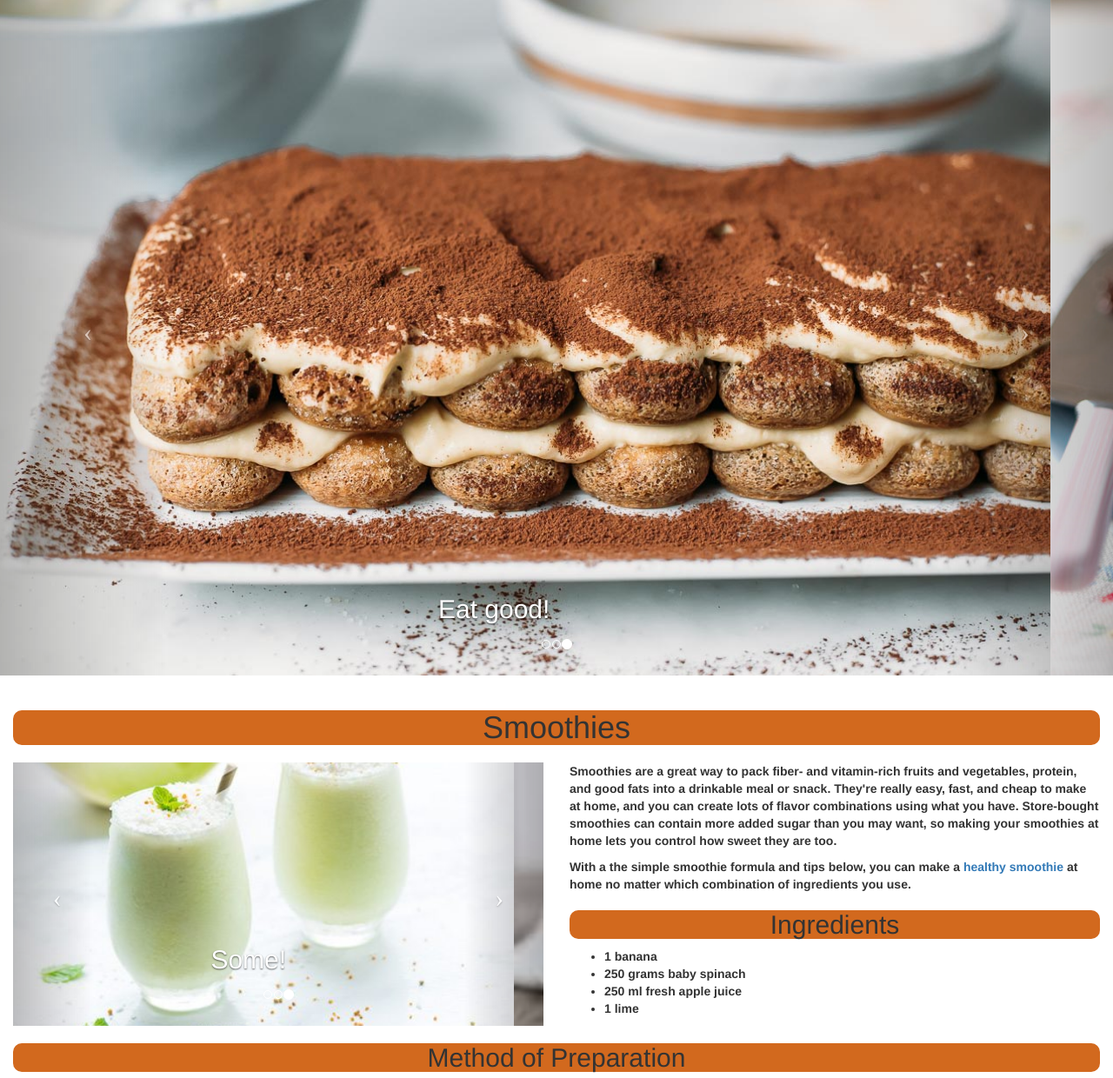
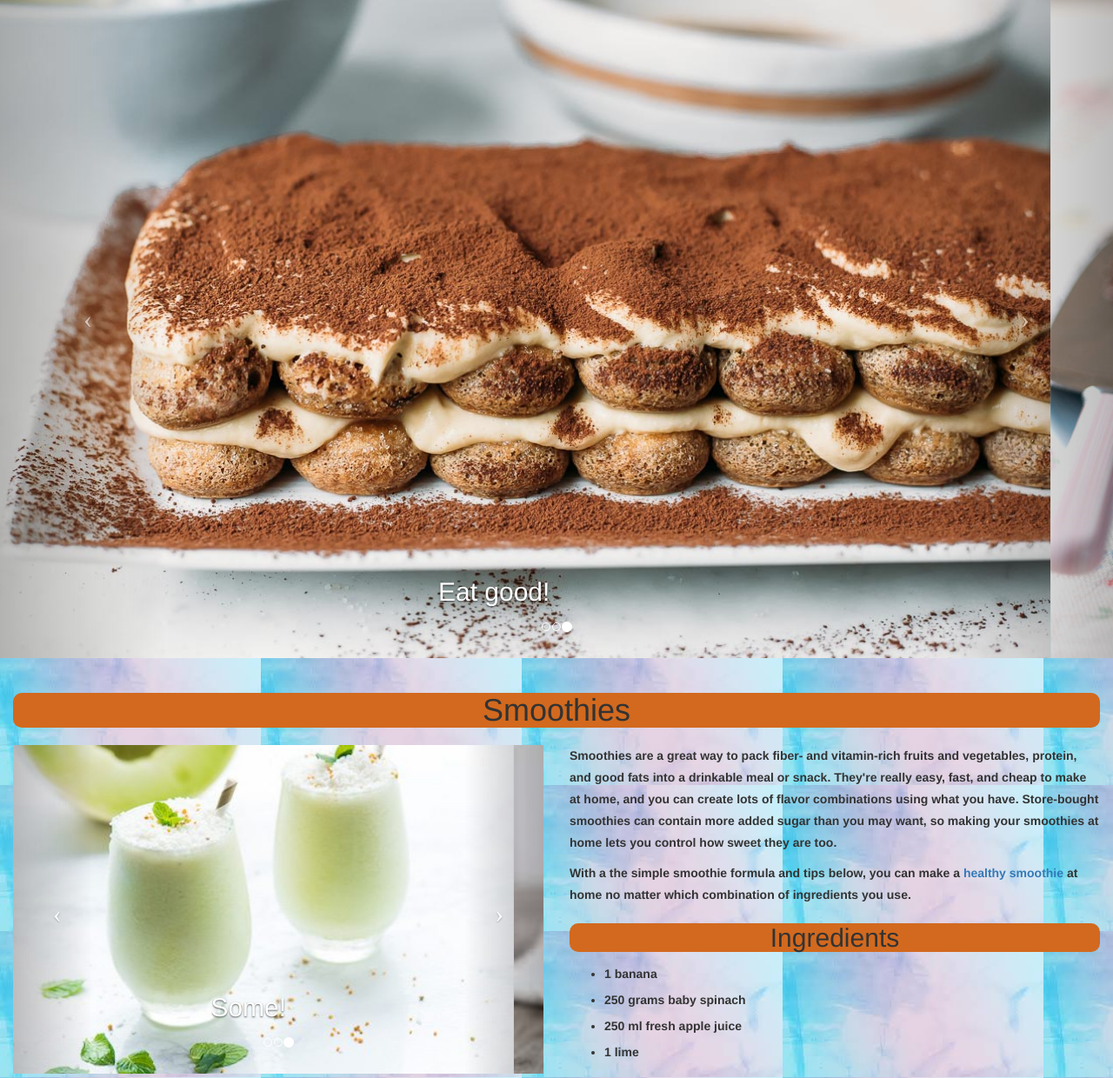
Before and after one commit to manshu12/startbootstrap-bare-master, a website: page index.html in a window 1280 px wide. Shown: the part 105-1345 px from the top of the page at 87% size. Drawn offline with nearby package versions, Linux system fonts and the light colour scheme; files whose address does not match are found by name.

Commit message:
Assignment-4 completed

```diff
--- a/index.html
+++ b/index.html
@@ -19,7 +19,10 @@
 <script src="//code.jquery.com/jquery-1.11.1.min.js"></script>
 -->
     <style>
-      body {
+      html,
+        body {
+            background-image: url(img.jpg);
+            height: 100%;
         padding-top: 10px;
 
       }
@@ -28,6 +31,15 @@
           padding-top: 0px;
         }
       }
+        ul{
+            line-height:30px;
+        }
+        ol{
+            line-height:30px;
+        }
+        p{
+            line-height:25px;
+        }
 
         /*
  * Start Bootstrap - Full Slider (http://startbootstrap.com/)
@@ -35,10 +47,18 @@
  * Licensed under MIT (https://github.com/BlackrockDigital/startbootstrap/blob/gh-pages/LICENSE)
  */
 
-html,
-body {
+        .bg{
+
+
+
+    /* Full height */
     height: 100%;
-}
+
+    /* Center and scale the image nicely */
+    background-position: center;
+    background-repeat: no-repeat;
+    background-size: cover;
+        }
 
 .carousel,
 .item,
@@ -76,10 +96,11 @@ footer {
 
   </head>
 
-  <body>
+  <body style="background-color: cyan;" class="bg">
+
 
     <!-- Navigation -->
-    <nav class="navbar navbar-expand-lg navbar-red bg-dark fixed-top" style="background-color:color:rgb(255 0 0);" >
+    <nav class="navbar navbar-expand-lg navbar-red bg-dark fixed-top" style="background-color: color:rgb(255 0 0); margin-bottom: 0px;margin-top: 0px;" >
       <div class="container">
         <a class="navbar-brand" href="#">My Recipices</a>
         <button class="navbar-toggler" type="button" data-toggle="collapse" data-target="#navbarResponsive" aria-controls="navbarResponsive" aria-expanded="false" aria-label="Toggle navigation">
@@ -367,7 +388,7 @@ footer {
       </div>
       <div class="row">
 
-      <div class="col-md-12 col-sm-12 col-xs-12 col-lg-6 text-center " id="col2" style="padding:10px ;">
+      <div class="col-md-6 col-sm-6 col-xs-6 col-lg-6 text-center " id="col2" style="padding:10px ;">
              <header id="myCarousel" class="carousel slide" style="margin-left: 25px;">
         <!-- Indicators -->
         <ol class="carousel-indicators">
@@ -420,7 +441,7 @@ footer {
     </header>
 
             </div>
-          <div class="col-md-12 col-sm-12 col-xs-12 col-lg-6 ">
+          <div class="col-md-6 col-sm-6 col-xs-6 col-lg-6 ">
 
               <b><p>The Most Amazing  <a href="http://acadview-webd-assignment6.surge.sh/#chocolate-cake"> Chocolate-Cake</a> is here. I call this my Matilda Cake because I swear it’s just as good as the cake that Bruce Bogtrotter ate in Matilda. Moist, chocolatey perfection. This is the chocolate cake you’ve been dreaming of!. I have been searching for a great chocolate cake recipe for years. For my 18th birthday, my mom made an amazing chocolate cake. It was perfect. It was everything that a chocolate cake should be. Unfortunately, the recipe didn’t seem to survive past that day. Losing that recipe was a tragedy. It set the bar for chocolate cake in my eyes. It took me almost a decade to recreate that perfect chocolate cake. I tried at least a dozen recipes and none of them lived up to my expectations. Until now</p>
               <p>I have found it. My search has ended. I now have THE recipe. If you have ever seen the movie Matilda you will surely remember the scene where the boy is forced to eat the most delicious looking chocolate cake ever. I feel just like that boy when I eat this cake. It is my Matilda chocolate cake for sure.A classic chocolate cake with chocolate buttercream, The cake my kids want as their birthday cake
@@ -453,7 +474,7 @@ footer {
         <h2 style="background-color: chocolate; text-align:center; border-radius: 10px;">Method of Preparation</h2>
             <b>
            <ol>
-                <li>Preheat your oven to 180ºC/350F/gas 4. Grease 2 x 9” sandwich tins and line the bases.</li>
+                <li>Preheat your oven to 180ºC/350F/gas 4. Grease 2 x 9” sandwich tins and line tshe bases.</li>
                 <li>In a bowl, mix together the flour, 75g of the cocoa, the baking pow</li>
                  <li>Cut 125g of the butter into chunks and place into the bowl of a free standing mixer with a paddle attachment (alternatively, you can use an electric hand whisk and a large mixing bowl). Beat for a couple of minutes until creamy.</li>
                  <li>Add the sugar and beat for a few more minutes until pale. Beat in the eggs, one at a time, then add ½ a tablespoon of the vanilla; scraping the mixture off the sides and bottom.</li>
@@ -472,6 +493,7 @@ footer {
           <h3 style="font-display: swap; font-style:italic;font-weight: 700;">Hope you enjoyed it. You must try this next time with your family if you find this really tasty. So keep smiling and live healthy!! </h3>
 
           </div>
+
     <!-- Bootstrap core JavaScript -->
     <script src="vendor/jquery/jquery.min.js"></script>
     <script src="vendor/bootstrap/js/bootstrap.bundle.min.js"></script>
```
Also changed, not shown: img.jpg (added).
